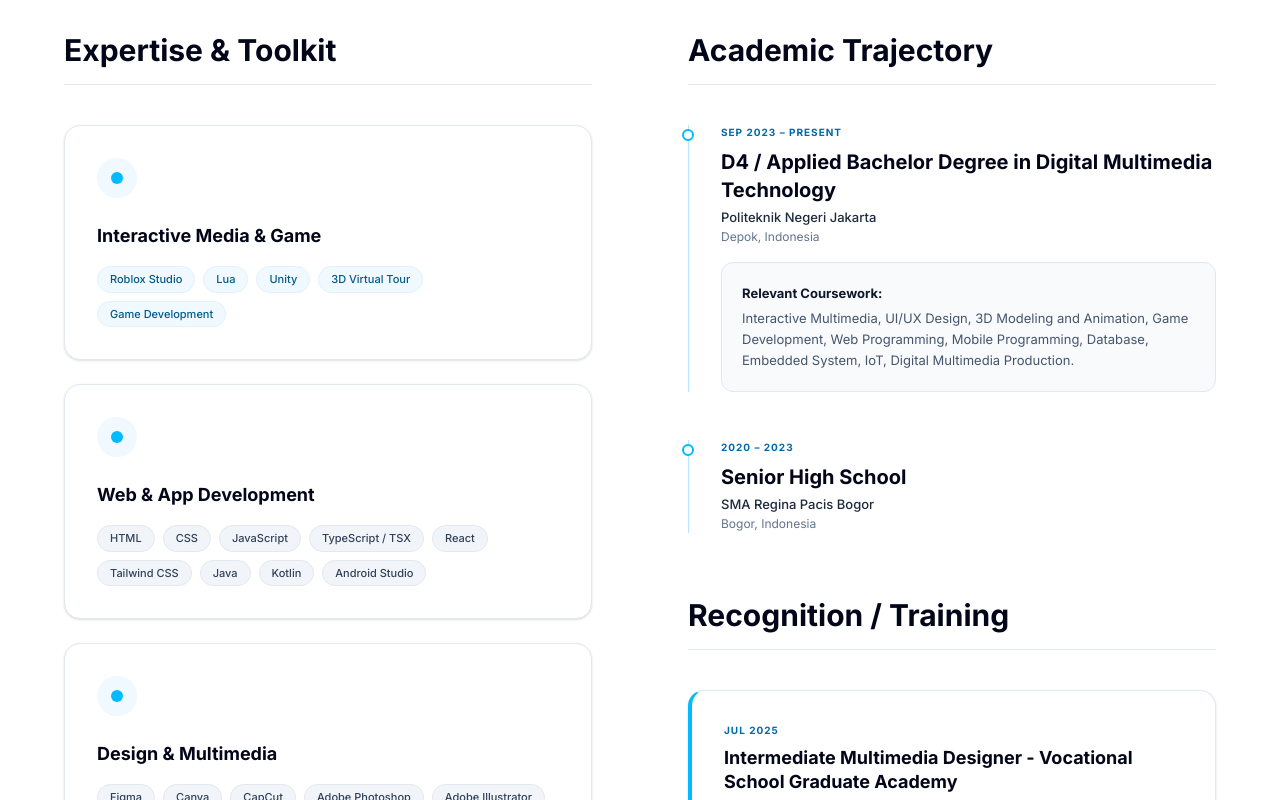
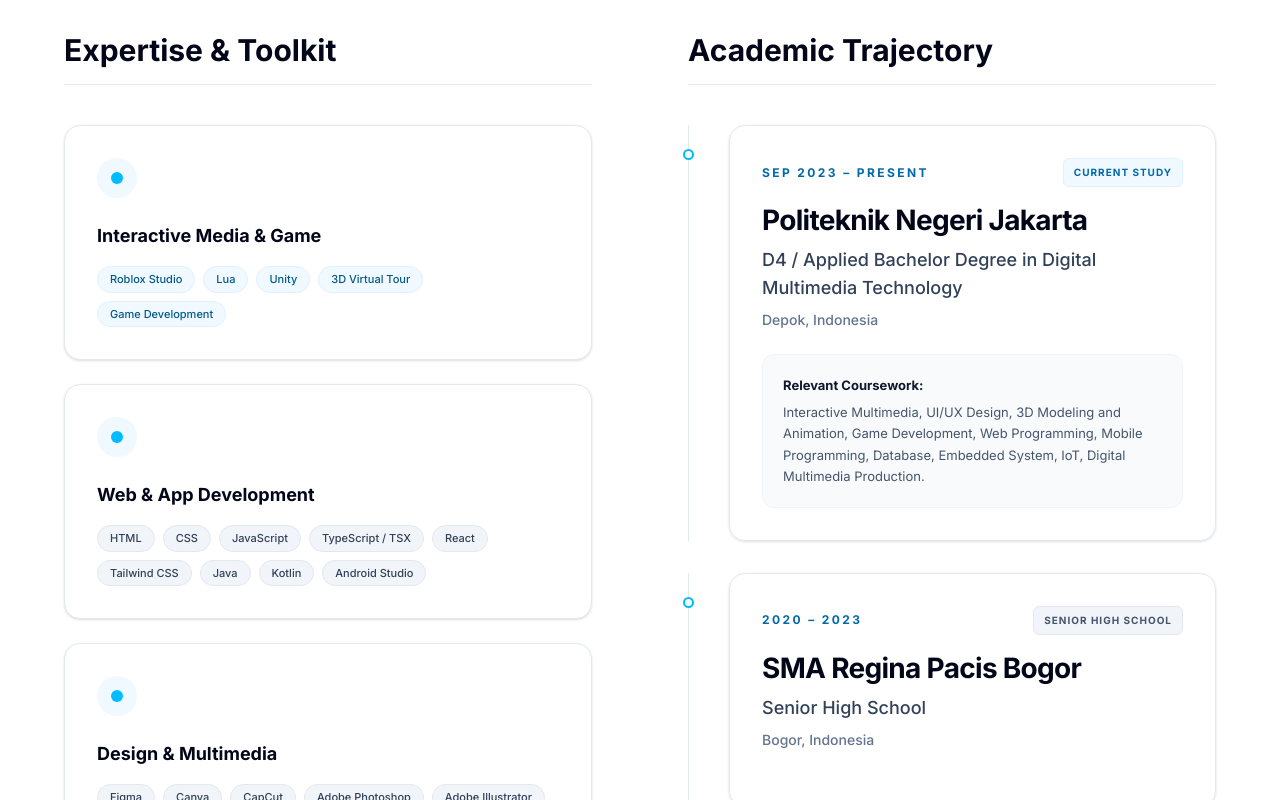
Before and after one commit to albiruby/Portfolio-JanAlbireo, a Next.js app: page / in a window 1280 px wide. Shown: the part 4860-5660 px from the top of the page. Built offline with nearby package versions, Linux system fonts and the light colour scheme; a web font is replaced by a local one.

Commit message:
feat: Enhance education timeline display
Adds a badge to education items for better visual distinction and improves the timeline styling for a cleaner look.

```diff
--- a/app/page.tsx
+++ b/app/page.tsx
@@ -426,21 +426,32 @@ export default function PortfolioPage() {
                </div>
                <h2 className="text-3xl font-bold text-slate-950 dark:text-white mb-10 pb-4 border-b border-slate-200 dark:border-slate-800">{t.education.title}</h2>
 
-               <div className="space-y-12 mb-16">
+               <div className="space-y-8 mb-16">
                  {t.education.items.map((ed, i) => (
-                   <div key={i} className="relative pl-8 border-l border-sky-200 dark:border-sky-800">
-                     <div className="absolute w-3 h-3 bg-white dark:bg-slate-950 border-2 border-sky-400 dark:border-sky-500 rounded-full -left-[7px] top-1"></div>
-                     <span className="text-[10px] font-bold text-sky-700 dark:text-sky-400 uppercase tracking-widest mb-2 block">{ed.period}</span>
-                     <h3 className="text-xl font-bold text-slate-950 dark:text-white mb-1">{ed.degree}</h3>
-                     <p className="text-[13px] font-medium text-slate-800 dark:text-slate-300">{ed.school}</p>
-                     <p className="text-[12px] text-slate-500 dark:text-slate-400 mb-4">{ed.location}</p>
+                   <div key={i} className="relative pl-8 md:pl-10 border-l border-slate-200 dark:border-slate-800 group/timeline">
+                     <div className="absolute w-[11px] h-[11px] bg-slate-50 dark:bg-slate-950 border-2 border-sky-400 dark:border-sky-500 rounded-full -left-[6px] top-6 transition-colors group-hover/timeline:bg-sky-100 dark:group-hover/timeline:bg-sky-900/50"></div>
 
-                     {ed.relevantCourseworkText && (
-                       <div className="text-[13px] text-slate-600 dark:text-slate-400 leading-relaxed bg-slate-50 dark:bg-slate-900 p-5 rounded-xl border border-slate-200 dark:border-slate-800">
-                         <span className="font-bold text-slate-900 dark:text-slate-200 block mb-1">{ed.relevantCourseworkText}</span>
-                         {ed.relevantCourseworkValue}
+                     <article className="rounded-2xl border border-slate-200 bg-white/80 p-6 md:p-8 shadow-sm transition-all duration-300 hover:-translate-y-1 hover:border-sky-200 hover:shadow-md dark:border-slate-800 dark:bg-slate-900/80">
+                       <div className="flex flex-col sm:flex-row sm:items-center sm:justify-between gap-3 mb-4">
+                         <span className="text-xs font-bold text-sky-700 dark:text-sky-400 uppercase tracking-[0.2em] shrink-0">{ed.period}</span>
+                         {ed.badge && (
+                           <span className={`inline-flex items-center px-2.5 py-1.5 rounded-md text-[10px] font-bold uppercase tracking-widest shrink-0 w-fit ${i === 0 ? 'bg-sky-50 text-sky-700 border border-sky-100 dark:bg-sky-900/40 dark:text-sky-300 dark:border-sky-800/60' : 'bg-slate-100 text-slate-600 border border-slate-200 dark:bg-slate-800 dark:text-slate-400 dark:border-slate-700'}`}>
+                             {ed.badge}
+                           </span>
+                         )}
                        </div>
-                     )}
+
+                       <h3 className="text-2xl md:text-[28px] font-bold tracking-tight text-slate-950 dark:text-white mb-2 leading-tight">{ed.school}</h3>
+                       <h4 className="text-base md:text-lg font-medium text-slate-700 dark:text-slate-300 mb-2">{ed.degree}</h4>
+                       <p className="text-sm font-medium text-slate-500 dark:text-slate-400 mb-6">{ed.location}</p>
+
+                       {ed.relevantCourseworkText && (
+                         <div className="text-[13px] text-slate-600 dark:text-slate-400 leading-relaxed bg-slate-50 dark:bg-slate-900/50 p-5 rounded-xl border border-slate-100 dark:border-slate-800">
+                           <span className="font-bold text-slate-900 dark:text-slate-200 block mb-1.5">{ed.relevantCourseworkText}</span>
+                           {ed.relevantCourseworkValue}
+                         </div>
+                       )}
+                     </article>
                    </div>
                  ))}
                </div>
--- a/lib/i18n.ts
+++ b/lib/i18n.ts
@@ -198,6 +198,7 @@ export const content = {
       items: [
         {
           period: "Sep 2023 – Present",
+          badge: "Current Study",
           degree: "D4 / Applied Bachelor Degree in Digital Multimedia Technology",
           school: "Politeknik Negeri Jakarta",
           location: "Depok, Indonesia",
@@ -206,6 +207,7 @@ export const content = {
         },
         {
           period: "2020 – 2023",
+          badge: "Senior High School",
           degree: "Senior High School",
           school: "SMA Regina Pacis Bogor",
           location: "Bogor, Indonesia"
@@ -462,6 +464,7 @@ export const content = {
       items: [
         {
           period: "Sep 2023 – Present",
+          badge: "Pendidikan Saat Ini",
           degree: "D4 / Sarjana Terapan Teknik Multimedia Digital",
           school: "Politeknik Negeri Jakarta",
           location: "Depok, Indonesia",
@@ -470,7 +473,8 @@ export const content = {
         },
         {
           period: "2020 – 2023",
-          degree: "Senior High School",
+          badge: "Senior High School",
+          degree: "Sekolah Menengah Atas",
           school: "SMA Regina Pacis Bogor",
           location: "Bogor, Indonesia"
         }
```
